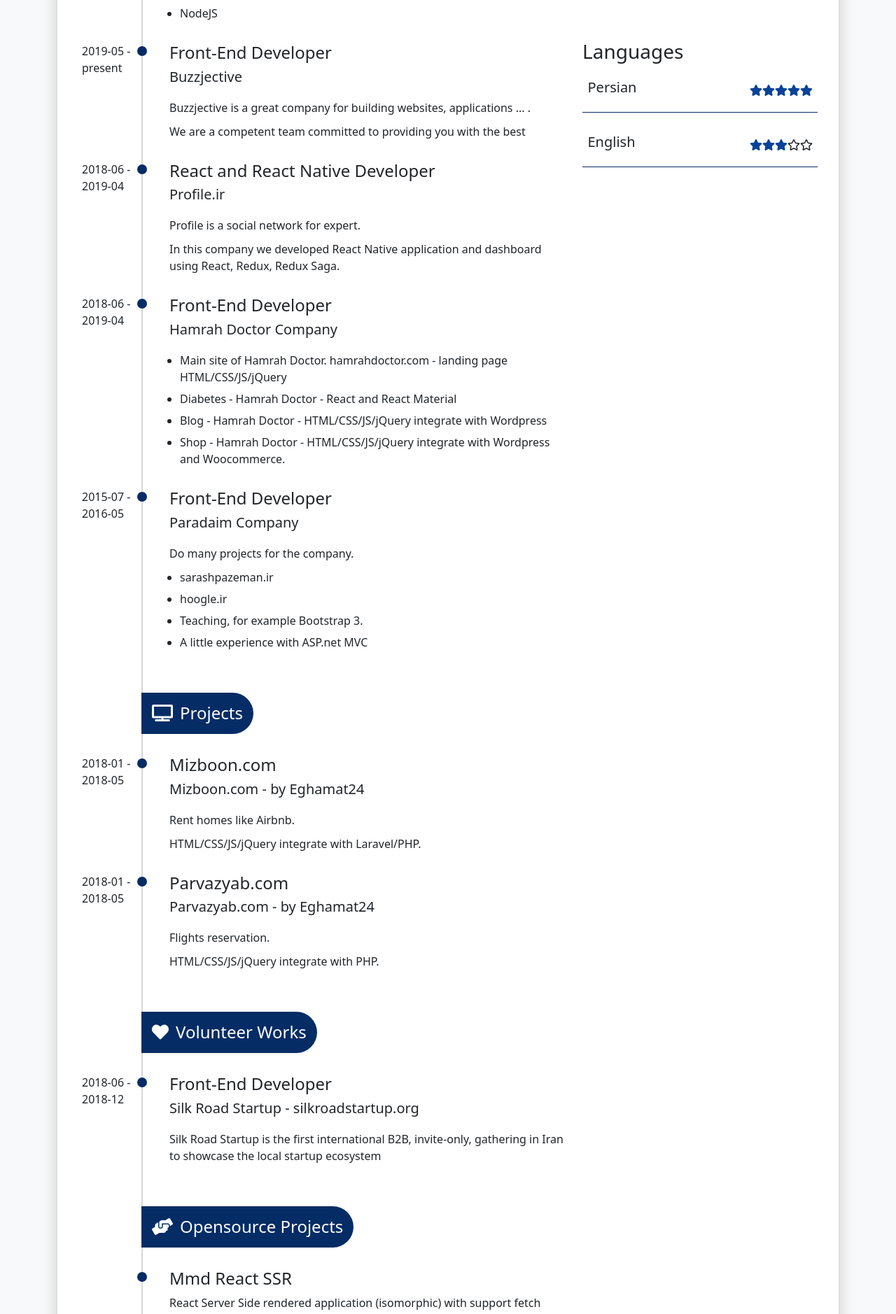
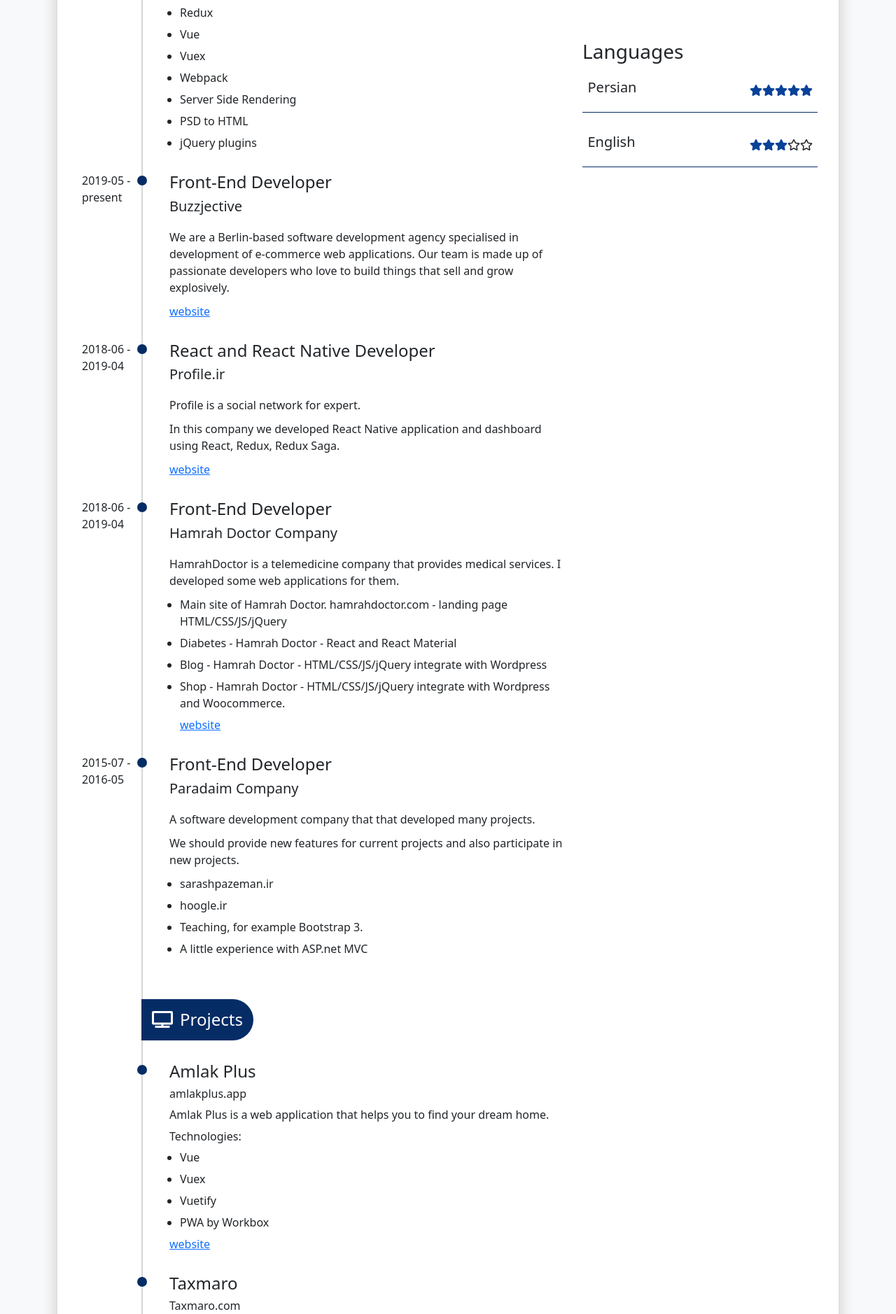
Before and after one commit to mammad2c/mammad2c.github.io, a React (Create React App) app: page / in a window 1280 px wide. Shown: the part 1680-3558 px from the top of the page at 70% size. Built offline with nearby package versions, Linux system fonts and the light colour scheme.

Commit message:
update resume data

```diff
--- a/src/components/ColoredLink/ColoredLink.tsx
+++ b/src/components/ColoredLink/ColoredLink.tsx
@@ -13,9 +13,15 @@
   className,
   target = "_blank",
   color = "primary",
+  rel = "noopener noreferrer",
   ...props
 }: Props): JSX.Element => (
-  <a target={target} className={`link-${color} ${className || ""}`} {...props}>
+  <a
+    target={target}
+    className={`link-${color} ${className || ""}`}
+    rel={rel}
+    {...props}
+  >
     {children}
   </a>
 );
--- a/src/components/Timeline/Timeline.tsx
+++ b/src/components/Timeline/Timeline.tsx
@@ -52,8 +52,9 @@
   {
     content: (
       <>
+        <p>In love with Front-End technologies.</p>
         <p>
-          Experiences with many front end technologies. Such as React, Redux,
+          Experiences with many Front-End technologies. Such as React, Redux,
           Webpack and so on.
         </p>
         <p>
@@ -72,12 +73,19 @@
     content: (
       <>
         <h5>Freelancer</h5>
+        <p>
+          Freelancing in front end technologies since 2014. I participate in
+          many projects and contributed on many open source projects.
+        </p>
         <ul>
-          <li> PSD to HTML </li>
-          <li> jQuery plugins </li>
           <li> React </li>
+          <li> Redux </li>
           <li> Vue </li>
-          <li> NodeJS </li>
+          <li> Vuex </li>
+          <li> Webpack </li>
+          <li> Server Side Rendering </li>
+          <li>PSD to HTML</li>
+          <li>jQuery plugins</li>
         </ul>
       </>
     ),
@@ -91,10 +99,14 @@
       <>
         <h5>Buzzjective</h5>
         <p>
-          Buzzjective is a great company for building websites, applications ...
-          .
+          We are a Berlin-based software development agency specialised in
+          development of e-commerce web applications. Our team is made up of
+          passionate developers who love to build things that sell and grow
+          explosively.
         </p>
-        <p>We are a competent team committed to providing you with the best</p>
+        <p>
+          <ColoredLink href="https://buzzjective.com/">website</ColoredLink>
+        </p>
       </>
     ),
     duration: {
@@ -111,6 +123,9 @@
           In this company we developed React Native application and dashboard
           using React, Redux, Redux Saga.
         </p>
+        <p>
+          <ColoredLink href="https://profile.ir/">website</ColoredLink>
+        </p>
       </>
     ),
     duration: {
@@ -123,6 +138,10 @@
     content: (
       <>
         <h5>Hamrah Doctor Company</h5>
+        <p>
+          HamrahDoctor is a telemedicine company that provides medical services.
+          I developed some web applications for them.
+        </p>
         <ul>
           <li>
             Main site of Hamrah Doctor. hamrahdoctor.com - landing page
@@ -136,6 +155,10 @@
             Shop - Hamrah Doctor - HTML/CSS/JS/jQuery integrate with Wordpress
             and Woocommerce.
           </li>
+
+          <p>
+            <ColoredLink href="https://hamrahdoctor.com/">website</ColoredLink>
+          </p>
         </ul>
       </>
     ),
@@ -149,7 +172,11 @@
     content: (
       <>
         <h5>Paradaim Company</h5>
-        <p>Do many projects for the company.</p>
+        <p>A software development company that that developed many projects.</p>
+        <p>
+          We should provide new features for current projects and also
+          participate in new projects.
+        </p>
         <ul>
           <li>sarashpazeman.ir</li>
           <li>hoogle.ir</li>
@@ -167,18 +194,200 @@
 
 const projects = [
   {
+    label: "Amlak Plus",
+    content: (
+      <>
+        <h6>amlakplus.app</h6>
+        <p>
+          Amlak Plus is a web application that helps you to find your dream
+          home.
+        </p>
+        <h6>Technologies: </h6>
+        <ul>
+          <li>Vue</li>
+          <li>Vuex</li>
+          <li>Vuetify</li>
+          <li>PWA by Workbox</li>
+        </ul>
+        <p>
+          <ColoredLink href="https://web.amlakplus.app/">website</ColoredLink>
+        </p>
+      </>
+    ),
+  },
+  {
+    label: "Taxmaro",
+    content: (
+      <>
+        <h6>Taxmaro.com</h6>
+        <p>
+          Taxmaro is a web application that helps you to manage your tax,
+          company salaries, payrolls, expenses and so on ... .
+        </p>
+        <p>It is a complete HR-tool</p>
+        <h6>Technologies: </h6>
+        <ul>
+          <li>Vue</li>
+          <li>Vuex</li>
+          <li>Vuetify</li>
+        </ul>
+        <p>
+          <ColoredLink href="https://taxmaro.com/">website</ColoredLink>
+        </p>
+      </>
+    ),
+  },
+  {
+    label: "Blueworld Dataguard",
+    content: (
+      <>
+        <h5>Dataguard.de</h5>
+        <p>
+          Dataguard is a data privacy and GDPR compliance tool. Blueworld is a
+          web application that helps you to protect your data and for officers
+          and professional users
+        </p>
+        <h6>Technologies: </h6>
+        <ul>
+          <li>Vue</li>
+          <li>Vuex</li>
+          <li>Element UI</li>
+          <li>E2E tests by Cypress</li>
+        </ul>
+        <p>
+          <ColoredLink href="https://dataguard.de/">website</ColoredLink>
+        </p>
+      </>
+    ),
+  },
+  {
+    label: "Redworld Dataguard",
+    content: (
+      <>
+        <h5>Dataguard.de</h5>
+        <p>
+          Dataguard is a data privacy and GDPR compliance tool. Redworld is a
+          web application that helps you to protect your data and for usual
+          users.
+        </p>
+        <h6>Technologies: </h6>
+        <ul>
+          <li>Vue</li>
+          <li>Vuex</li>
+          <li>Element UI</li>
+          <li>Storybook</li>
+          <li>E2E tests by Cypress</li>
+        </ul>
+        <p>
+          <ColoredLink href="https://dataguard.de/">website</ColoredLink>
+        </p>
+      </>
+    ),
+  },
+  {
+    label: "Geompu",
+    content: (
+      <>
+        <h5>Geomp.eu</h5>
+        <p>
+          Nowadays a great part of all the available geospatial satellite data
+          is free and accessible to everybody. But these data are still
+          difficult to interpret. GeoMP helps you finding the right experts
+          (freelancers, companies or universities) that know where to find and
+          how to process these kind of data for your Earth Observation purposes.
+        </p>
+        <h6>Technologies: </h6>
+        <ul>
+          <li>React</li>
+          <li>Redux</li>
+          <li>React Material</li>
+          <li>Storybook</li>
+          <li>
+            Customized Server Side Rendering via{" "}
+            <ColoredLink href="https://github.com/mammad2c/mmd-react-ssr">
+              https://github.com/mammad2c/mmd-react-ssr
+            </ColoredLink>
+          </li>
+          <li>Formik and Yup for form validation</li>
+        </ul>
+        <p>
+          <ColoredLink href="https://geomp.eu/">website</ColoredLink>
+        </p>
+      </>
+    ),
+  },
+  {
+    label: "Tourgram",
+    content: (
+      <>
+        <h5>Tourgram.ir</h5>
+        <p>Tourgram is a social network for tourists.</p>
+        <h6>Technologies: </h6>
+        <ul>
+          <li>React</li>
+          <li>Redux</li>
+          <li>React Material</li>
+          <li>
+            Customized Server Side Rendering via{" "}
+            <ColoredLink href="https://github.com/mammad2c/mmd-react-ssr">
+              https://github.com/mammad2c/mmd-react-ssr
+            </ColoredLink>
+          </li>
+          <li>Formik and Yup for form validation</li>
+        </ul>
+        <h6>Note: new version developed by NextJs </h6>
+        <p>
+          <ColoredLink href="https://tourgram.ir/">website</ColoredLink>
+        </p>
+      </>
+    ),
+  },
+  {
+    label: "Foodjoo",
+    content: (
+      <>
+        <h5>Foodjoo.com</h5>
+        <p>
+          Foodjoo is a food delivery service. We developed a website for them.
+        </p>
+        <p>First version was lunched in Bushehr, a city in Iran. </p>
+        <h6>Technologies: </h6>
+        <ul>
+          <li>React</li>
+          <li>Redux</li>
+          <li>TailwindCSS</li>
+          <li>PWA via Workbox</li>
+          <li>
+            Customized Server Side Rendering via{" "}
+            <ColoredLink href="https://github.com/mammad2c/mmd-react-ssr">
+              https://github.com/mammad2c/mmd-react-ssr
+            </ColoredLink>
+          </li>
+          <li>Formik and Yup for form validation</li>
+          <li>Customized design system</li>
+        </ul>
+        <p>
+          <ColoredLink href="https://foodjoo.com/">website</ColoredLink>
+        </p>
+      </>
+    ),
+  },
+  {
     label: "Mizboon.com",
     content: (
       <>
         <h5>Mizboon.com - by Eghamat24 </h5>
         <p>Rent homes like Airbnb.</p>
         <p>HTML/CSS/JS/jQuery integrate with Laravel/PHP.</p>
+        <p>
+          <ColoredLink href="https://mizboon.com/">website</ColoredLink>
+        </p>
       </>
     ),
-    duration: {
-      from: "2018-01",
-      to: "2018-05",
-    },
+    // duration: {
+    //   from: "2018-01",
+    //   to: "2018-05",
+    // },
   },
   {
     label: "Parvazyab.com",
@@ -187,12 +396,15 @@
         <h5>Parvazyab.com - by Eghamat24 </h5>
         <p>Flights reservation.</p>
         <p>HTML/CSS/JS/jQuery integrate with PHP.</p>
+        <p>
+          <ColoredLink href="https://parvazyab.com/">website</ColoredLink>
+        </p>
       </>
     ),
-    duration: {
-      from: "2018-01",
-      to: "2018-05",
-    },
+    // duration: {
+    //   from: "2018-01",
+    //   to: "2018-05",
+    // },
   },
 ];
 
```
